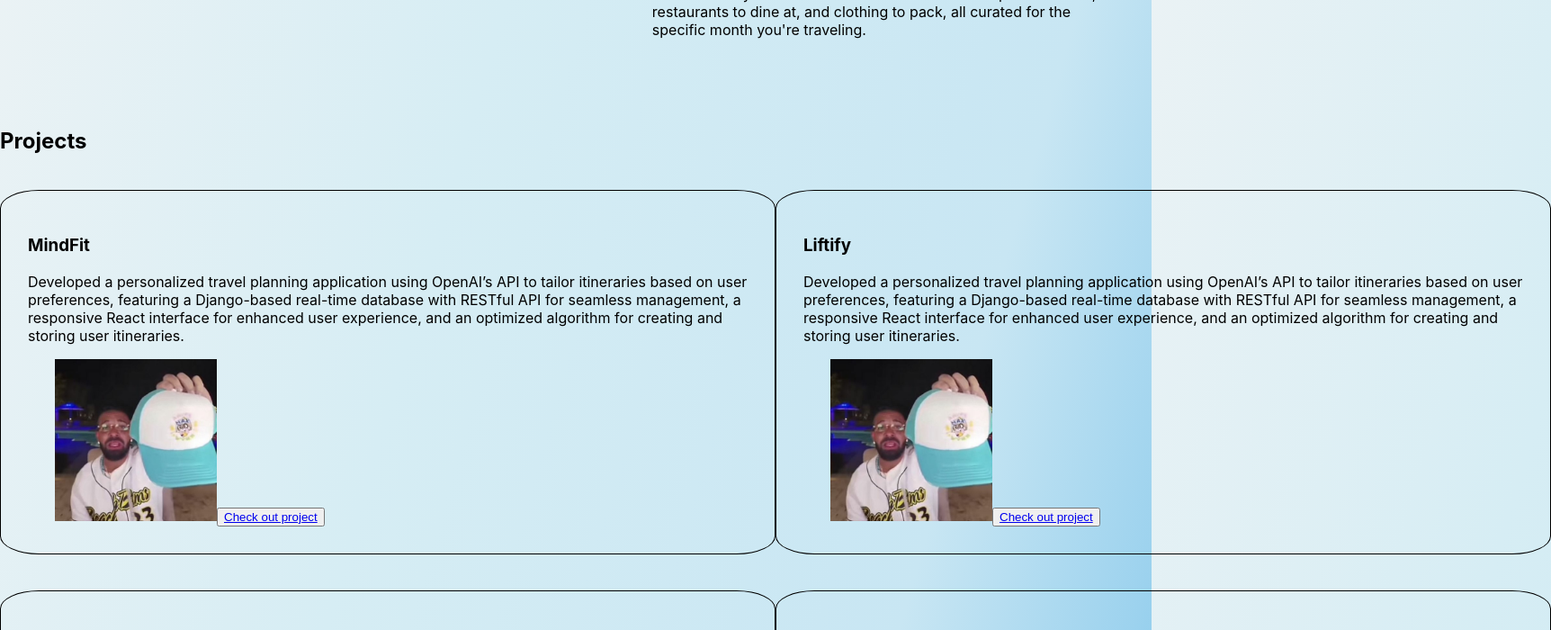
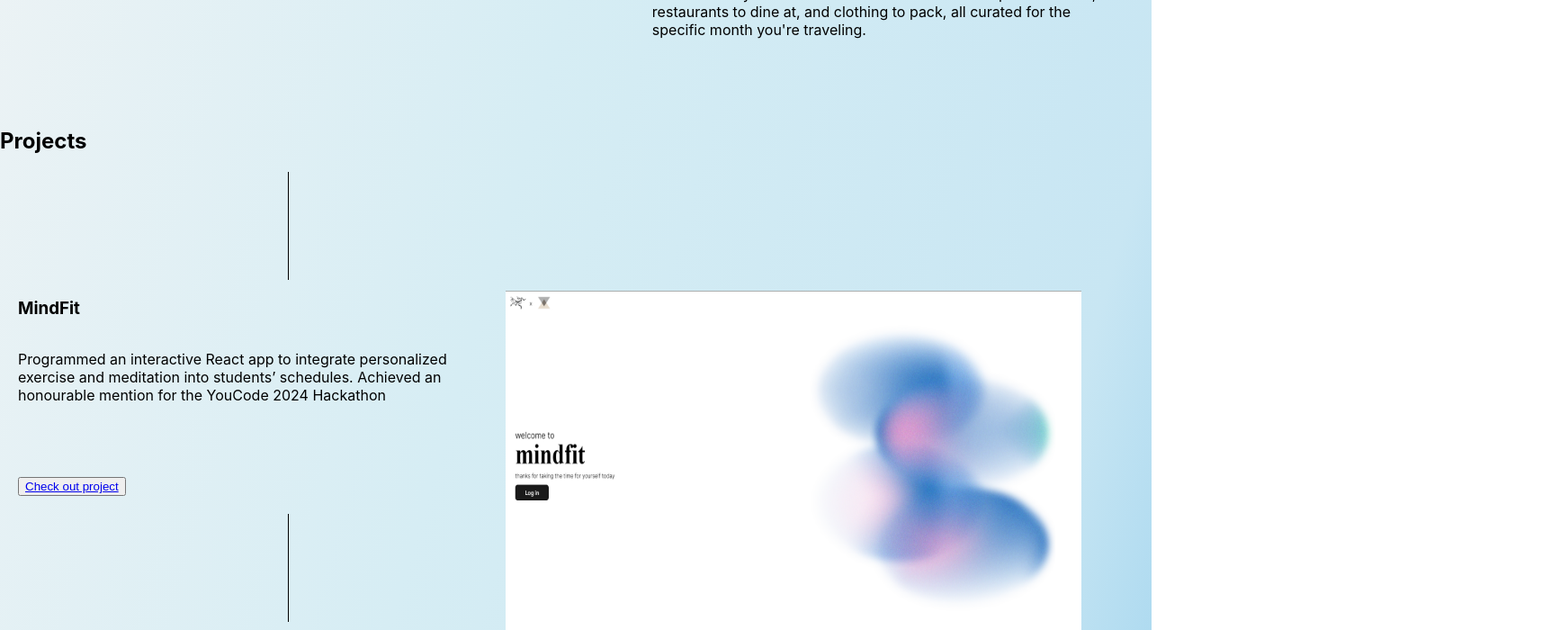
Before and after one commit to youngconnorr/PortfolioWebsite, a React (Vite) app: page / in a window 1280 px wide. Shown: the part 1040-1740 px from the top of the page at 90% size, 1724 px wide, since content can reach past the window. Built offline with nearby package versions, Linux system fonts and the light colour scheme.

Commit message:
formatted project section

```diff
--- a/src/App.css
+++ b/src/App.css
@@ -21,6 +21,20 @@
 
 h1 {
   font-size: 3.4rem;
+}
+
+#project-picture {
+  padding-left: 40vw;
+  margin-top: -50px;
+  position: absolute;
+  width: 50vw;
+  height: 48vh;
+}
+
+.vertical-line {
+  border-right: 1px solid black;
+  height: 120px;
+  width: 320px;
 }
 
 .intro-section {
@@ -111,19 +125,19 @@
 
 .map-projects {
   display: grid;
-  grid-template-columns: auto auto;
-  justify-content: space-around;
 }
 
 .single-project {
-  border: 1px solid black;
-  border-radius: 5%;
-  padding: 30px;
-  margin: 20px 0;
-  width: 800px;
+  margin: 20px;
+  width: 600px;
 }
 
 .text-section2 {
+  width: 500px;
+  margin-bottom: 80px;
+}
+
+.text-section {
   width: 500px;
   margin-bottom: 80px;
 }
--- a/src/App.tsx
+++ b/src/App.tsx
@@ -41,7 +41,7 @@
             <section className="hidden">
               <h2>University of British Columbia</h2>
               <p>Degree — Computer Science</p>
-              <p>GPA — 3.85 / 4.33</p>
+              <p>GPA — 3.85</p>
             </section>
             <img
               src={ubc}
@@ -57,11 +57,11 @@
           <h2>Current working on</h2>
           <section className="text-section2">
             <h3>Path Finder</h3>
-            <p>
+            <p className="hidden">
               A web application that helps uses AI to easily plan your travel
               itinerary!
             </p>
-            <p>
+            <p className="hidden">
               Tailored Itineraries: Utilizing the OpenAI API, Travel Planner
               generates customized itineraries based on your destination and the
               month of your travel. Get recommendations on places to visit,
@@ -72,21 +72,32 @@
         </section>
       </section>
       <div></div>
-      <section className="map-projects">
-        <h2>Projects</h2>
+      <section>
+        <h2 className="hidden">Projects</h2>
         <div></div>
+        <div className="map-projects">
+          <div>
             {projects.map((project) => (
-          <section className="single-project">
+              <div>
+                <div className="vertical-line"></div>
+
+                <section className="single-project hidden">
                   <div key={project.id}>
                     <h3>{project.name}</h3>
+                    <div
+                      style={{
+                        display: "flex",
+                        justifyContent: "space-between",
+                      }}
+                    >
                       <p className="text-section">{project.description}</p>
                       <img
+                        id="project-picture"
                         src={project.img}
                         alt=""
-                width="180"
-                height="180"
                         className="school-img hidden"
                       />
+                    </div>
                     <button>
                       {" "}
                       <a
@@ -99,7 +110,29 @@
                     </button>
                   </div>
                 </section>
+              </div>
             ))}
+          </div>
+          {/* <section>
+            {projects.map((project) => (
+              <div>
+                <div
+                  style={{
+                    display: "flex",
+                    justifyContent: "space-between",
+                  }}
+                >
+                  <img
+                    id="project-picture"
+                    src={project.img}
+                    alt=""
+                    className="school-img hidden"
+                  />
+                </div>
+              </div>
+            ))}
+          </section> */}
+        </div>
       </section>
     </>
   );
--- a/src/tools/Projects.tsx
+++ b/src/tools/Projects.tsx
@@ -1,4 +1,5 @@
 import Picture from "./drake.jpg";
+import mindfit from "./mindfit.png";
 
 interface Project {
   id: number;
@@ -13,15 +14,15 @@
     id: 1,
     name: "MindFit",
     description:
-      "Developed a personalized travel planning application using OpenAI’s API to tailor itineraries based on user preferences, featuring a Django-based real-time database with RESTful API for seamless management, a responsive React interface for enhanced user experience, and an optimized algorithm for creating and storing user itineraries.",
-    img: Picture,
+      "Programmed an interactive React app to integrate personalized exercise and meditation into students’ schedules. Achieved an honourable mention for the YouCode 2024 Hackathon",
+    img: mindfit,
     link: "https://devpost.com/software/mindfit-m9gb38",
   },
   {
     id: 2,
     name: "Liftify",
     description:
-      "Developed a personalized travel planning application using OpenAI’s API to tailor itineraries based on user preferences, featuring a Django-based real-time database with RESTful API for seamless management, a responsive React interface for enhanced user experience, and an optimized algorithm for creating and storing user itineraries.",
+      "Assembled a comprehensive Java application with a dynamic GUI using Java swing that logged workout personal records in different categories, elevating user convenience and data organization.",
     img: Picture,
     link: "https://github.com/youngconnorr/Liftify",
   },
@@ -29,7 +30,7 @@
     id: 3,
     name: "Photography Portfolio",
     description:
-      "Developed a personalized travel planning application using OpenAI’s API to tailor itineraries based on user preferences, featuring a Django-based real-time database with RESTful API for seamless management, a responsive React interface for enhanced user experience, and an optimized algorithm for creating and storing user itineraries.",
+      "Designed an interactive and dynamic React website displaying my portfolio as a photographer",
     img: Picture,
     link: "https://youngconnorr.github.io/",
   },
@@ -37,7 +38,7 @@
     id: 4,
     name: "Valentines",
     description:
-      "Developed a personalized travel planning application using OpenAI’s API to tailor itineraries based on user preferences, featuring a Django-based real-time database with RESTful API for seamless management, a responsive React interface for enhanced user experience, and an optimized algorithm for creating and storing user itineraries.",
+      "Made a website for valentine's day using Javascript, HTML and CSS.",
     img: Picture,
     link: "https://youngconnorr.github.io/Valentines-day/",
   },
```
Also changed, not shown: src/tools/mindfit.png (added). Lines whose indentation alone changed are shown as unchanged.
